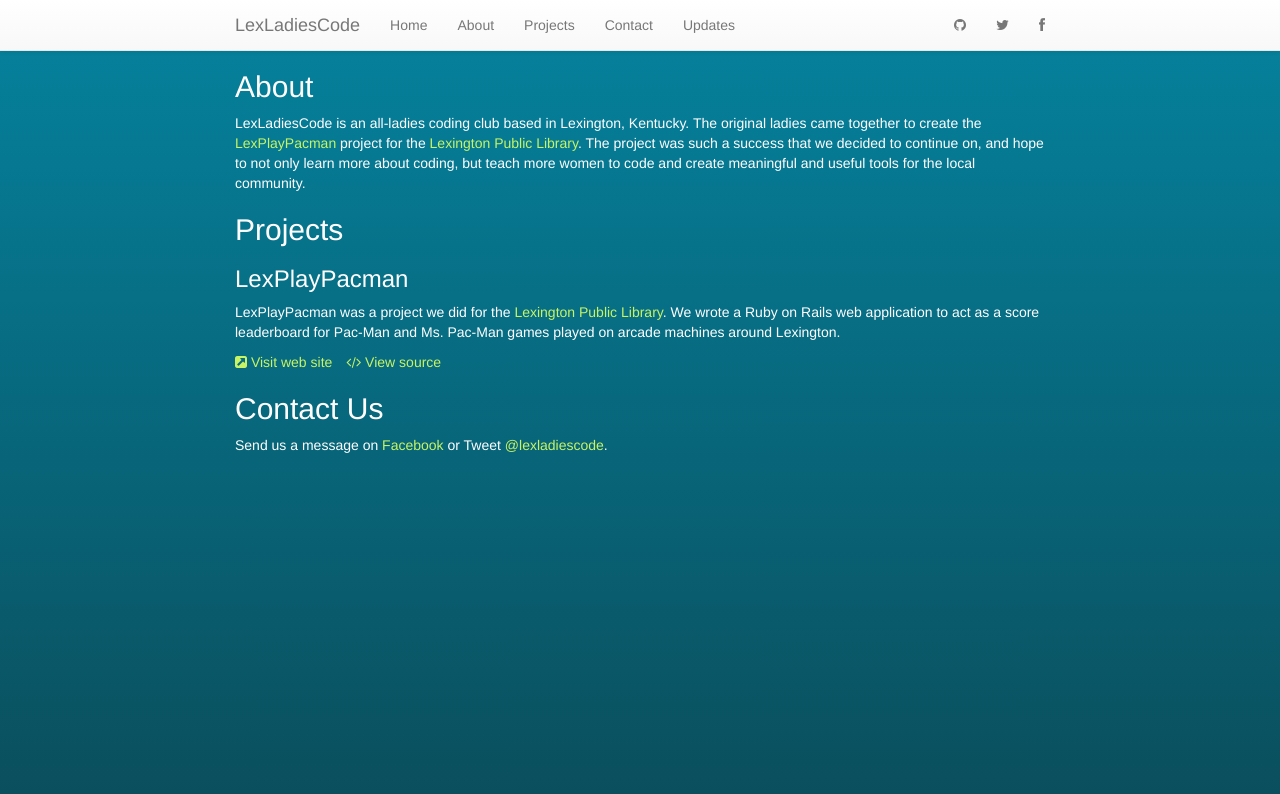
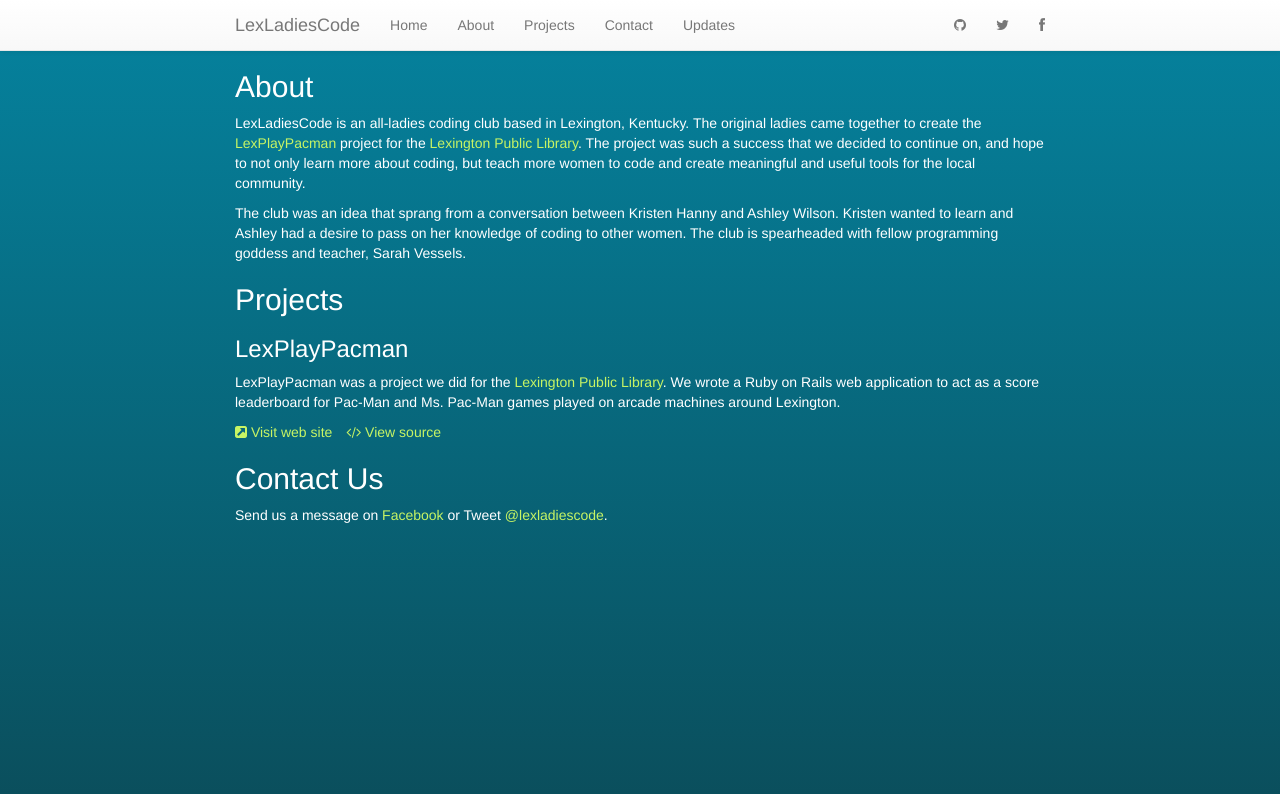
Before and after one commit to LexLadiesCode/LexLadiesCode.github.io, a Jekyll site: the page built from index.html, in a window 1280 px wide. Shown: the top 794 px of the page. Built offline with Jekyll 4.4.1, drawn with Linux system fonts in a browser that asks for light colours; nearby versions of some CDN libraries; Markdown is read by kramdown in place of the engine named in the settings.

Commit message:
More changes to About

```diff
--- a/_includes/about.html
+++ b/_includes/about.html
@@ -4,4 +4,7 @@
   <p>
     LexLadiesCode is an all-ladies coding club based in Lexington, Kentucky. The original ladies came together to create the <a href="http://www.lexplaypacman.com/">LexPlayPacman</a> project for the <a href="http://www.lexpublib.org/">Lexington Public Library</a>. The project was such a success that we decided to continue on, and hope to not only learn more about coding, but teach more women to code and create meaningful and useful tools for the local community.
   </p>
+  <p>
+  The club was an idea that sprang from a conversation between Kristen Hanny and Ashley Wilson. Kristen wanted to learn and Ashley had a desire to pass on her knowledge of coding to other women. The club is spearheaded with fellow programming goddess and teacher, Sarah Vessels.
+  </p>
 </section>
```
